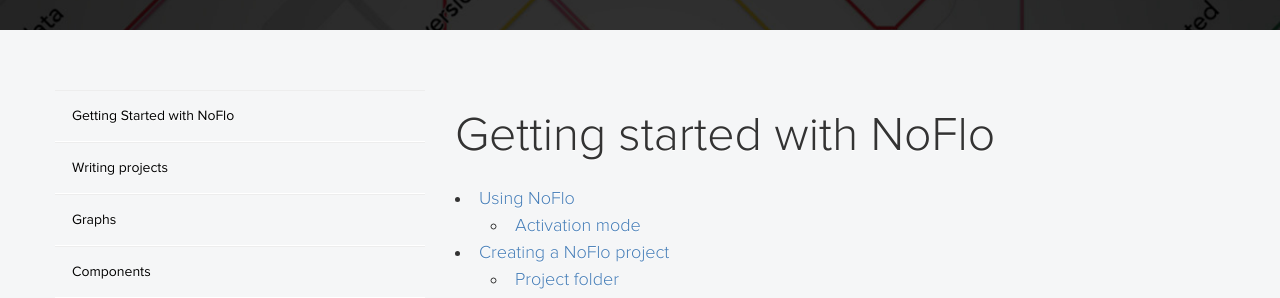
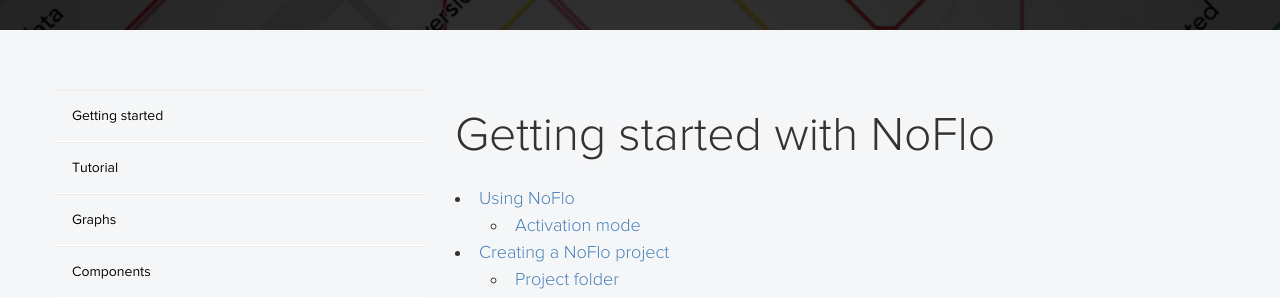
Before and after one commit to noflo/noflo.github.io, a Jekyll site: the page built from documentation/index.md, in a window 1280 px wide and 900 px high. Shown: the part 255-553 px from the top of the window. Built offline with Jekyll 4.4.1, drawn with Linux system fonts in a browser that asks for light colours; nearby versions of some CDN libraries.

Commit message:
Cleaner subnav

```diff
--- a/_layouts/documentation.html
+++ b/_layouts/documentation.html
@@ -17,7 +17,7 @@ layout: default
           <nav>
             <ul class="sidebar__nav">
               <li>
-                <a href="{{ site.baseurl }}/documentation/"{% if page.url == '/documentation/index.html' %} class="active"{% endif%}>Getting Started with NoFlo</a>
+                <a href="{{ site.baseurl }}/documentation/"{% if page.url == '/documentation/index.html' %} class="active"{% endif%}>Getting started</a>
               </li>
               {% for post in site.categories['documentation'] %}
               {% if post.skip_nav %}{% continue %}{% endif %}
```
Also changed, not shown: documentation/_posts/2017-03-04-writing-projects.md (+1 -1 lines).
